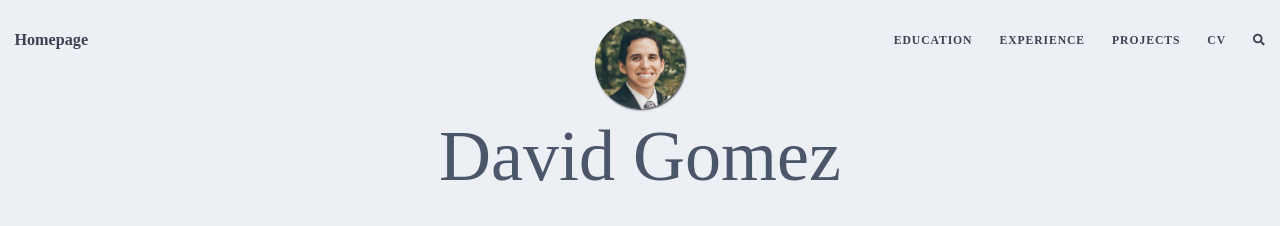
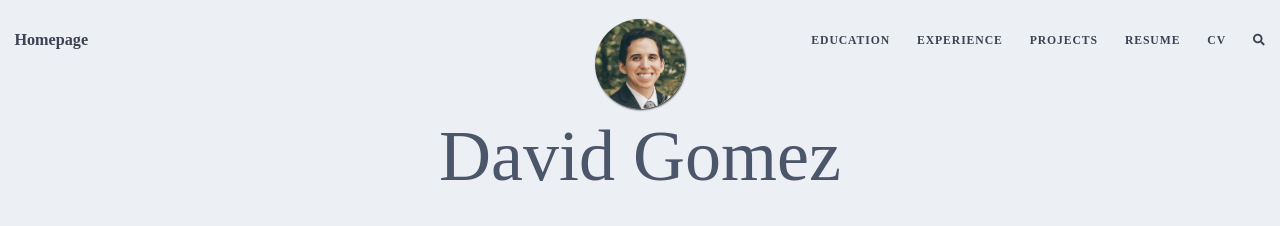
Before and after one commit to dbgomez94/dbgomez94.github.io, a Jekyll site: the page built from pages/cv.md, in a window 1280 px wide. Shown: the top 226 px of the page. Built offline with Jekyll 4.4.1, drawn with Linux system fonts in a browser that asks for light colours; nearby versions of some CDN libraries; comment, search, counter and statistics services are not loaded.

Commit message:
updating project

```diff
--- a/_config.yml
+++ b/_config.yml
@@ -23,6 +23,7 @@
   Education: "/pages/education"
   Experience: "/pages/experience"
   Projects: "/pages/projects"
+  Resume: "/pdfs/resume.pdf"
   CV: "/pages/cv"
 
 
--- a/pages/cv.md
+++ b/pages/cv.md
@@ -100,7 +100,7 @@
 
 **From regression analysis to deep learning: development of improved proxy measures of state-level household gun ownership** \
 Patterns: Cell Press (2021) \
-[**David Gomez**](https://dbgomez94.github.io/),
+[David Gomez](https://dbgomez94.github.io/),
 [Zhaoyi Xu](https://www.linkedin.com/in/zhaoyi-xu-89789a110/),
 [Joseph Saleh](https://www.linkedin.com/in/joseph-homer-saleh-8b8773119/)
 \
@@ -112,7 +112,7 @@
 **Monte-Carlo value analysis of High-Throughput Satellites: Value levers, tradeoffs, and implications for operators and investors** \
 PLOS One (2019) \
 [Fan Geng](https://www.linkedin.com/in/fan-geng-93413958/),
-[**David Gomez**](https://dbgomez94.github.io/),
+[David Gomez](https://dbgomez94.github.io/),
 [Yue Guan](https://www.linkedin.com/in/scottyguan/),
 [Joseph Saleh](https://www.linkedin.com/in/joseph-homer-saleh-8b8773119/)
 \
@@ -124,7 +124,7 @@
 **Understanding High-Throughput Satellites: Market Disruptions, Technology, and Value Analysis** \
 70th International Astronautical Congress (2019) \
 [Fan Geng](https://www.linkedin.com/in/fan-geng-93413958/),
-[**David Gomez**](https://dbgomez94.github.io/),
+[David Gomez](https://dbgomez94.github.io/),
 [Yue Guan](https://www.linkedin.com/in/scottyguan/),
 [Joseph Saleh](https://www.linkedin.com/in/joseph-homer-saleh-8b8773119/)
 \
```
Also changed, not shown: 1 other file.
